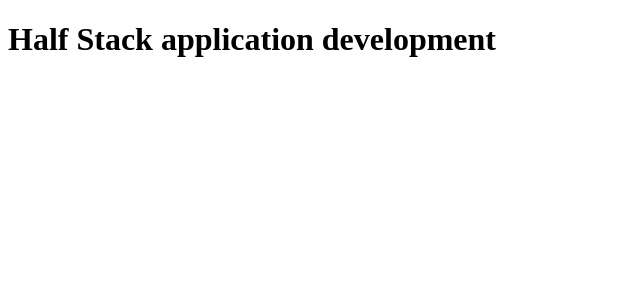
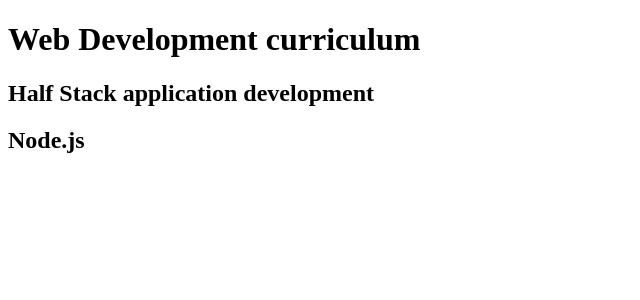
Before and after one commit to pyrhaa/fullStackOpen-part-2, a React (Create React App) app in the folder courseinfo/: page / in a window 1280 px wide. Shown: the top 300 px of the page, without its empty margins (0-640 px from the left). Built offline with nearby package versions, Linux system fonts and the light colour scheme; the HTML template or start-up script is replaced by a standard one.

Commit message:
Title compo modularity ok

```diff
--- a/courseinfo/src/components/Course.js
+++ b/courseinfo/src/components/Course.js
@@ -1,23 +1,27 @@
 import React from 'react';
 
-const Header = ({ courses }) => {
-  console.log(courses);
-  return <h1>{courses[0].name}</h1>;
+const Header = () => {
+  return <h1>Web Development curriculum</h1>;
 };
 
-// const Part = ({ courses }) => {
-//   const arrayPart = courses.parts;
+const Title = ({ title }) => {
+  return <h2>{title}</h2>;
+};
 
-//   const parts = arrayPart.map((el) => {
-//     return <li key={el.id}>{el.name + ' ' + el.exercises}</li>;
-//   });
+const Part = ({ courses }) => {
+  const arrayPart1 = courses[0].parts;
+  const arrayPart2 = courses[1].parts;
 
-//   return (
-//     <>
-//       <ul>ok</ul>
-//     </>
-//   );
-// };
+  // const parts = arrayPart.map((el) => {
+  //   return <li key={el.id}>{el.name + ' ' + el.exercises}</li>;
+  // });
+
+  return (
+    <>
+      <ul>ok</ul>
+    </>
+  );
+};
 
 // const Content = ({ courses }) => {
 //   return (
@@ -34,10 +38,13 @@
 // };
 
 const Course = ({ courses }) => {
+  console.log(courses);
   return (
     <>
-      <Header courses={courses} />
+      <Header />
+      <Title title={courses[0].name} />
       {/* <Content courses={courses} /> */}
+      <Title title={courses[1].name} />
       {/* <Total courses={courses} /> */}
     </>
   );
```
